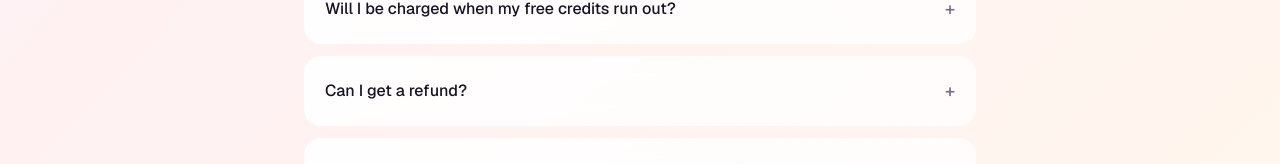
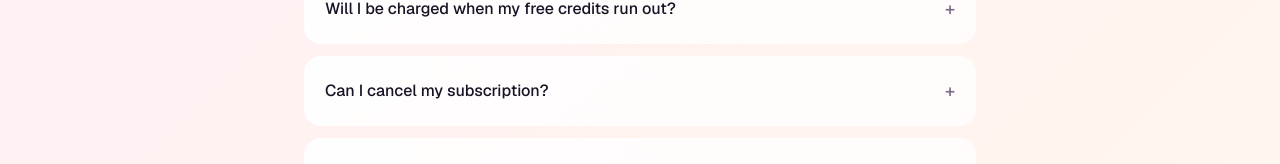
Before and after one commit to elaine202309/imageupscaler, a Next.js app: page /pricing in a window 1280 px wide. Shown: the part 1498-1662 px from the top of the page. Built offline with nearby package versions, Linux system fonts and the light colour scheme; no server answers.

Commit message:
Update refund policy — no refunds, cancellation allowed

```diff
--- a/src/app/pricing/page.tsx
+++ b/src/app/pricing/page.tsx
@@ -71,7 +71,7 @@ export default function PricingPage() {
             <FaqItem q="Do I need to sign up to use the service?" a="You can explore the site without signing up, but a Google account is required to upscale images. Signing up gives you 5 free credits every month — no credit card needed." />
             <FaqItem q="What happens to unused credits at the end of the month?" a="Free monthly credits reset on the 1st and don't carry over. One-time credit packs never expire, so you can use them whenever you need." />
             <FaqItem q="Will I be charged when my free credits run out?" a="No. We never charge you without permission. When credits run low, you can choose to buy a credit pack or upgrade — but only if you want to." />
-            <FaqItem q="Can I get a refund?" a="Yes. If you're not happy with your purchase, email us within 7 days for a full refund. Unused credit pack credits are refundable within 30 days. Subscriptions can be cancelled anytime — you'll keep access until the period ends." />
+            <FaqItem q="Can I cancel my subscription?" a="Yes, you can cancel anytime from your account settings. Your subscription remains active until the end of your current billing period — no partial refunds. We do not offer refunds for used credits or partial months." />
             <FaqItem q="What if I use up all my credits?" a="You can top up with a one-time credit pack starting at $3 for 20 credits, or upgrade to a plan with more monthly credits. There's no auto-charge — you stay in control." />
             <FaqItem q="Can I upgrade or downgrade later?" a="Yes. Upgrade anytime and pay only the difference. Want to downgrade? No problem — it takes effect at the end of your current billing cycle." />
             <FaqItem q="Where do my images go after processing?" a="Uploaded and processed images are automatically deleted within 30 days. You can request earlier deletion anytime. We never use your images for training or share them with anyone." />
```
